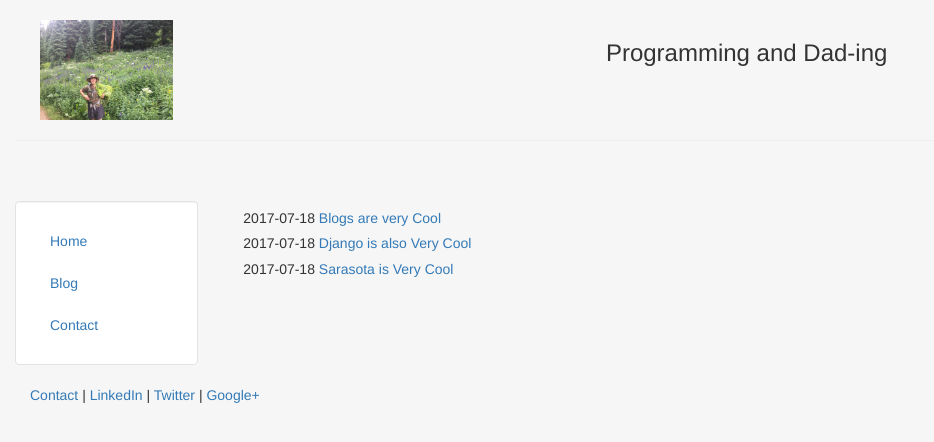
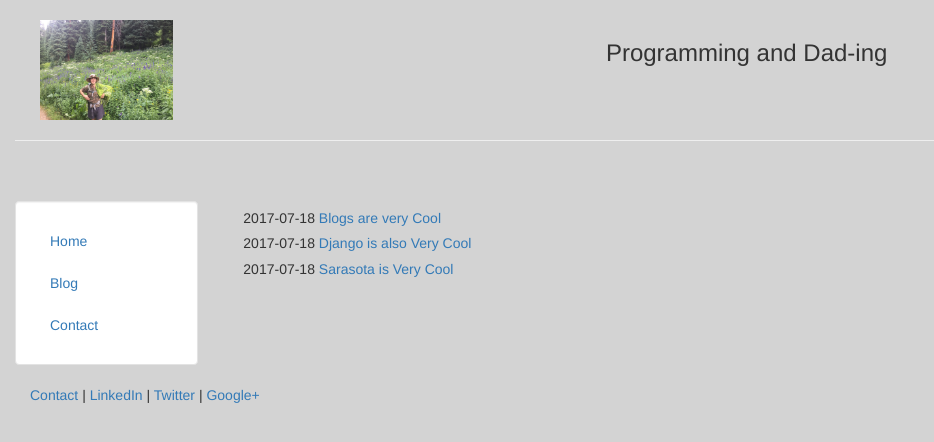
Before and after one commit to caseydailey/blog-site, a Django app: page /blog/ in a window 1280 px wide. Shown: the top 442 px of the page, without its empty margins (0-934 px from the left). Run offline with Django 3.2, Linux system fonts and the light colour scheme; data comes from the database, SQL or seed files in the repository; both versions use the stored data as it was after the commit; some libraries are stand-ins or nearby versions.

Commit message:
cool. yeah.

```diff
--- a/blog/mysite/personal/templates/personal/header.html
+++ b/blog/mysite/personal/templates/personal/header.html
@@ -9,8 +9,8 @@
 
 </head>
 
-<body class="body" style="background-color:#f6f6f6">
-	<div class="container-fluid" style="min-height:95%; ">
+<body class="body" style="background-color:lightgrey">
+	<div class="container-fluid">
 		<div class="row">
 			  <div class="col-sm-2">
 				  <br>
```
Also changed, not shown: blog/mysite/db.sqlite3.
